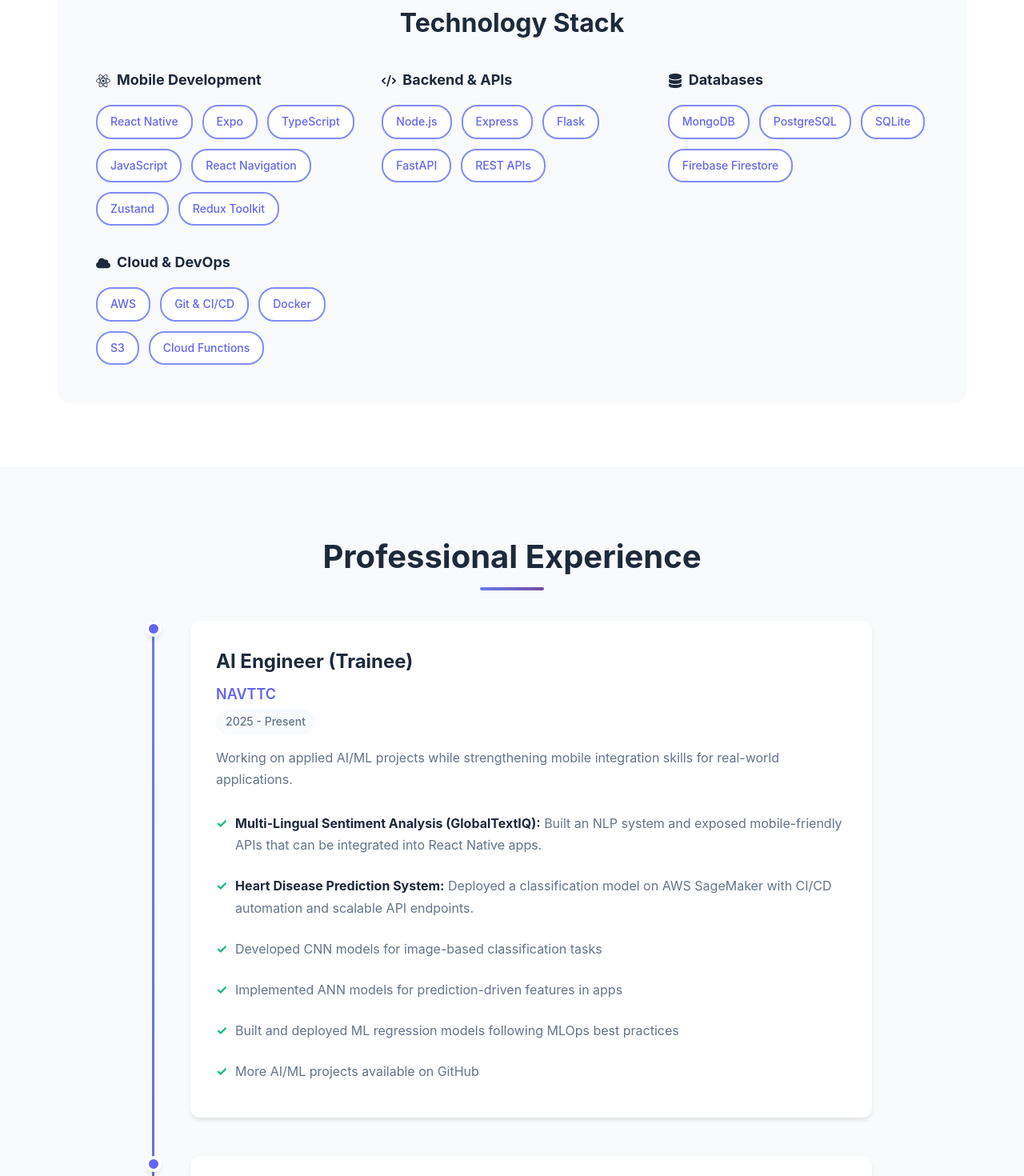
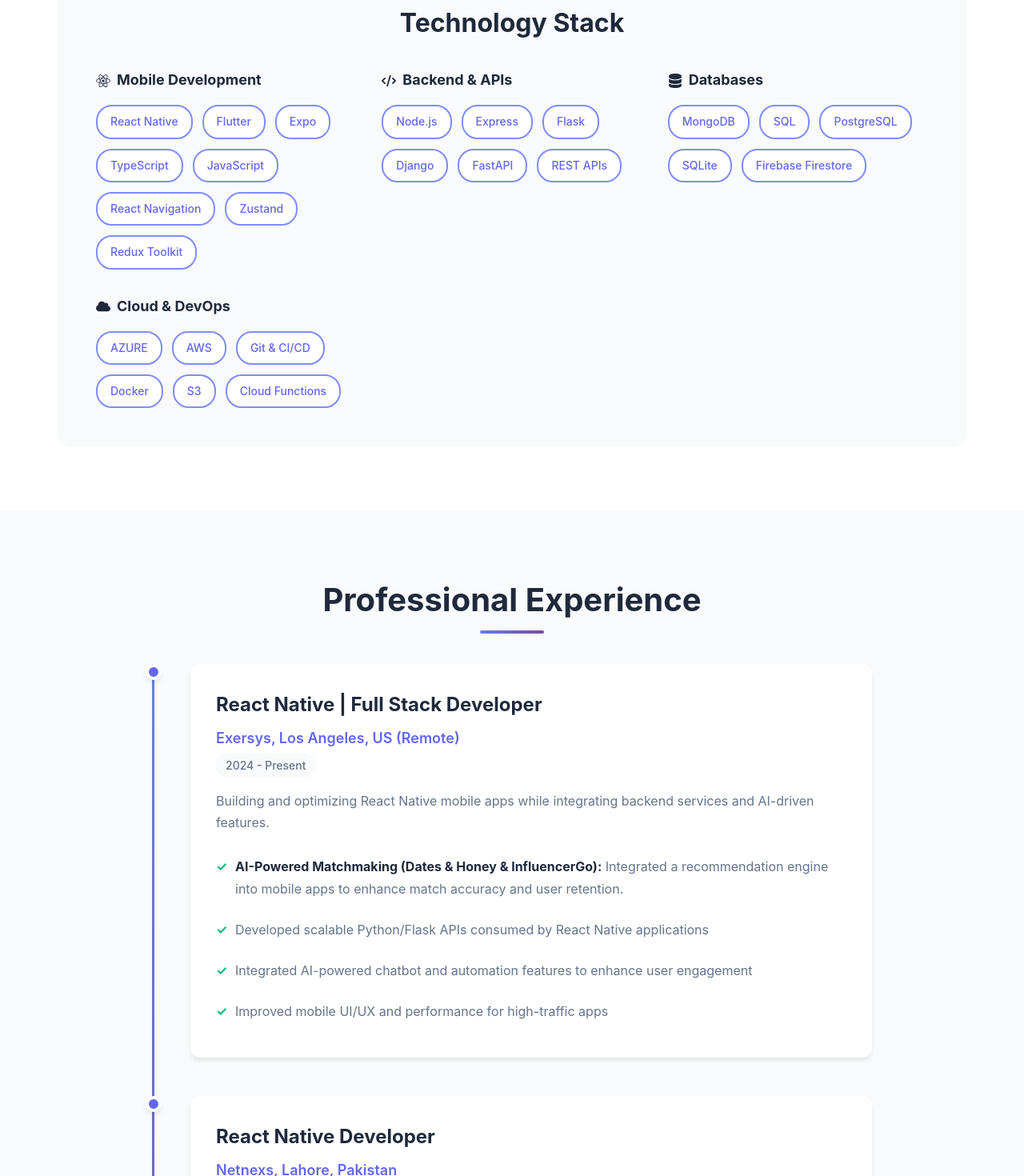
Before and after one commit to abdul-rehman-ai-ml/Portfolio, a React (Vite) app: page / in a window 1280 px wide. Shown: the part 3120-4590 px from the top of the page at 80% size. Built offline with nearby package versions, Linux system fonts and the light colour scheme.

Commit message:
UPdate the portfolio

```diff
--- a/index.html
+++ b/index.html
@@ -4,7 +4,7 @@
     <meta charset="UTF-8" />
     <link rel="icon" type="image/svg+xml" href="/ai-brain.png" />
     <meta name="viewport" content="width=device-width, initial-scale=1.0" />
-    <title>Vite + React</title>
+    <title>Abdul Rehman</title>
   </head>
   <body>
     <div id="root"></div>
--- a/src/components/Education.jsx
+++ b/src/components/Education.jsx
@@ -12,6 +12,14 @@
       highlight: false
     },
     {
+      icon: <FaBrain />,
+      title: 'AI/ML & Deep Learning',
+      institution: 'NAVTTC',
+      period: 'May 2025 - August 2025',
+      description: 'Comprehensive training in neural networks, CNNs, RNNs, and modern ML techniques',
+      highlight: true
+    },
+    {
       icon: <FaRobot />,
       title: 'Generative AI & Agentic AI Specialization',
       institution: 'NAVTTC (National Vocational & Technical Training Commission)',
@@ -21,12 +29,12 @@
     },
     {
       icon: <FaBrain />,
-      title: 'AI/ML & Deep Learning',
-      institution: 'NAVTTC',
-      period: 'May 2025 - August 2025',
-      description: 'Comprehensive training in neural networks, CNNs, RNNs, and modern ML techniques',
+      title: 'AI Foundations',
+      institution: 'Coursera',
+      period: '2024',
+      description: 'Core understanding of AI concepts including machine learning fundamentals, neural networks, and practical AI applications.',
       highlight: true
-    }
+    },
   ];
 
   return (
--- a/src/components/Experience.jsx
+++ b/src/components/Experience.jsx
@@ -2,29 +2,6 @@
 
 const Experience = () => {
   const experiences = [
-    {
-      title: 'AI Engineer (Trainee)',
-      company: 'NAVTTC',
-      period: '2025 - Present',
-      description:
-        'Working on applied AI/ML projects while strengthening mobile integration skills for real-world applications.',
-      achievements: [
-        {
-          title: 'Multi-Lingual Sentiment Analysis (GlobalTextIQ)',
-          description:
-            'Built an NLP system and exposed mobile-friendly APIs that can be integrated into React Native apps.'
-        },
-        {
-          title: 'Heart Disease Prediction System',
-          description:
-            'Deployed a classification model on AWS SageMaker with CI/CD automation and scalable API endpoints.'
-        },
-        'Developed CNN models for image-based classification tasks',
-        'Implemented ANN models for prediction-driven features in apps',
-        'Built and deployed ML regression models following MLOps best practices',
-        'More AI/ML projects available on GitHub'
-      ]
-    },
     {
       title: 'React Native | Full Stack Developer',
       company: 'Exersys, Los Angeles, US (Remote)',
--- a/src/components/Expertise.jsx
+++ b/src/components/Expertise.jsx
@@ -64,6 +64,7 @@
       icon: <FaReact />,
       tags: [
         'React Native',
+        'Flutter',
         'Expo',
         'TypeScript',
         'JavaScript',
@@ -78,6 +79,7 @@
         'Node.js',
         'Express',
         'Flask',
+        'Django',
         'FastAPI',
         'REST APIs'
       ]
@@ -86,6 +88,7 @@
       icon: <FaDatabase />,
       tags: [
         'MongoDB',
+        'SQL',
         'PostgreSQL',
         'SQLite',
         'Firebase Firestore'
@@ -94,6 +97,7 @@
     'Cloud & DevOps': {
       icon: <FaCloud />,
       tags: [
+        'AZURE',
         'AWS',
         'Git & CI/CD',
         'Docker',
```
